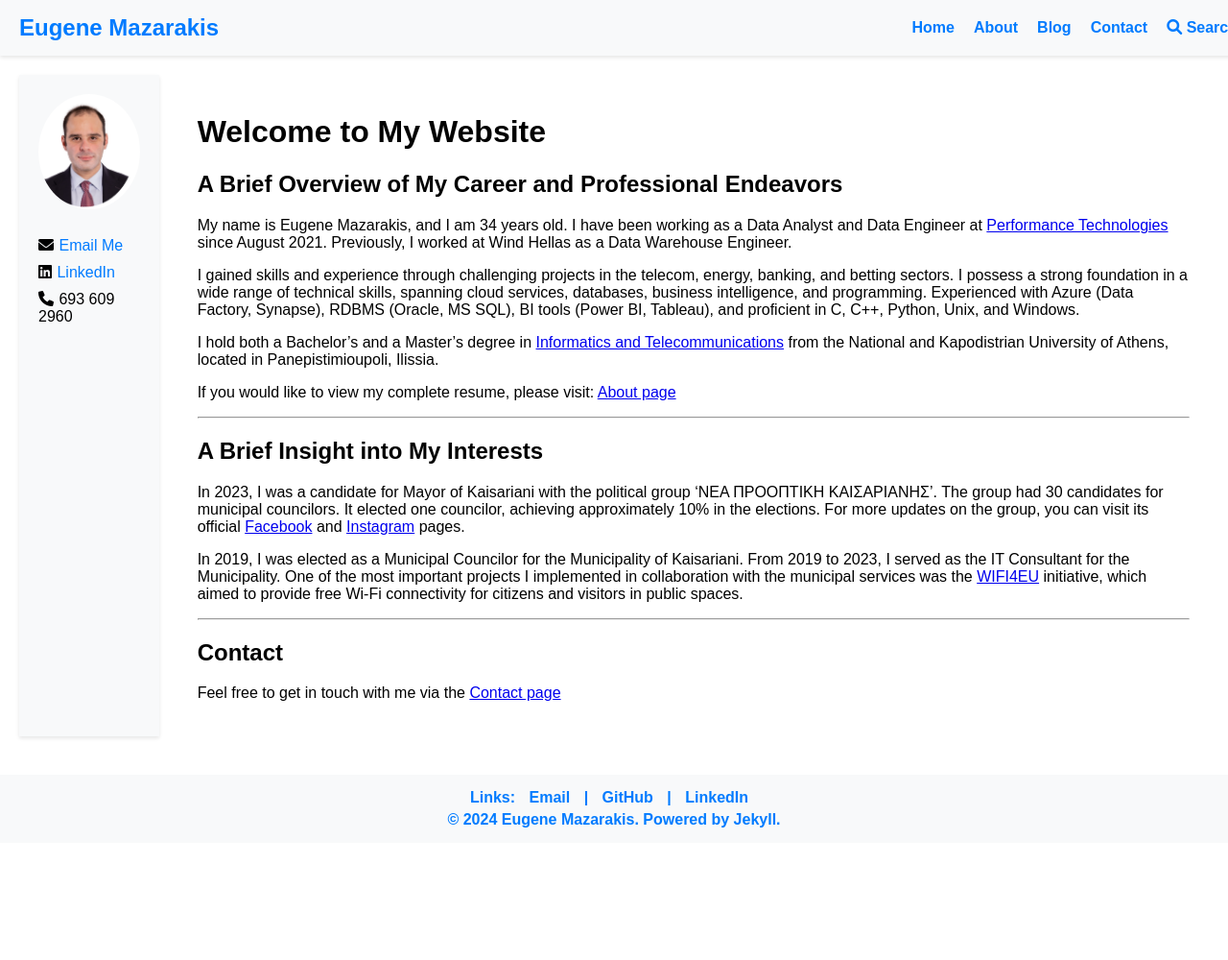
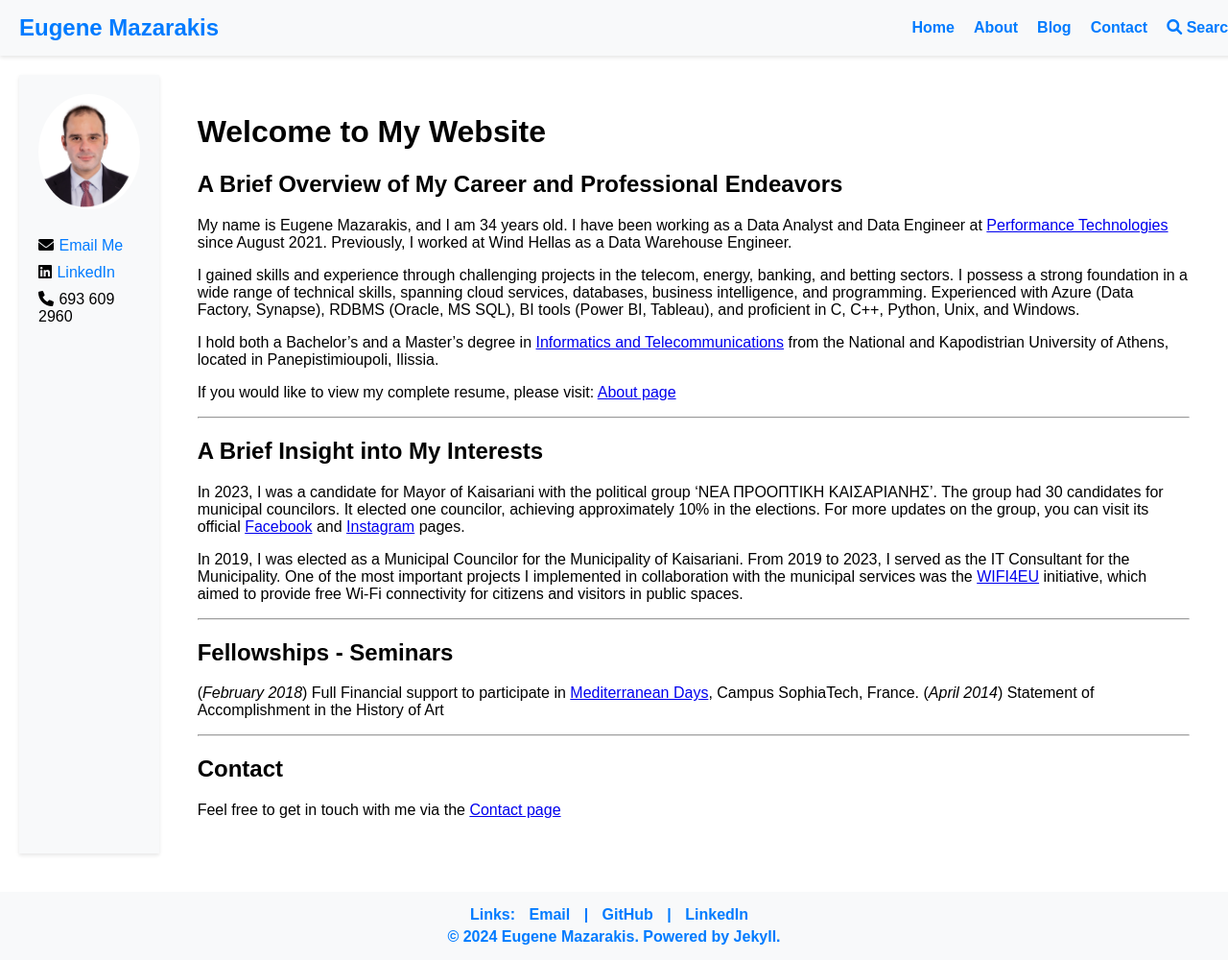
Before and after one commit to EMazarakis/EMazarakis.github.io, a Jekyll site: the page built from index.md, in a window 1280 px wide. Shown: the whole page at 96% size. Built offline with Jekyll 4.4.1, drawn with Linux system fonts in a browser that asks for light colours; before the commit the page ends 900 px from its top, so only the background shows below that.

Commit message:
Update index.md

```diff
--- a/index.md
+++ b/index.md
@@ -26,6 +26,11 @@ For more updates on the group, you can visit its official [Facebook](https://www
 In 2019, I was elected as a Municipal Councilor for the Municipality of Kaisariani.
 From 2019 to 2023, I served as the IT Consultant for the Municipality. One of the most important projects I implemented in collaboration with the municipal services was the [WIFI4EU](https://wifi4eu.ec.europa.eu/#/home) initiative, which aimed to provide free Wi-Fi connectivity for citizens and visitors in public spaces.
 
+***
+
+## Fellowships - Seminars
+(_February 2018_) Full Financial support to participate in  [Mediterranean Days](https://www.facebook.com/sophiatechmeddays/posts/pfbid02Nfn3oRdMWjN3Li5sLtQKVygzBBBs6Stgv2u1119GpQWwZtCW58fBEnAyF8jM8KH3l), Campus SophiaTech, France.
+(_April 2014_) Statement of Accomplishment in the History of Art
 
 ***
 
```
